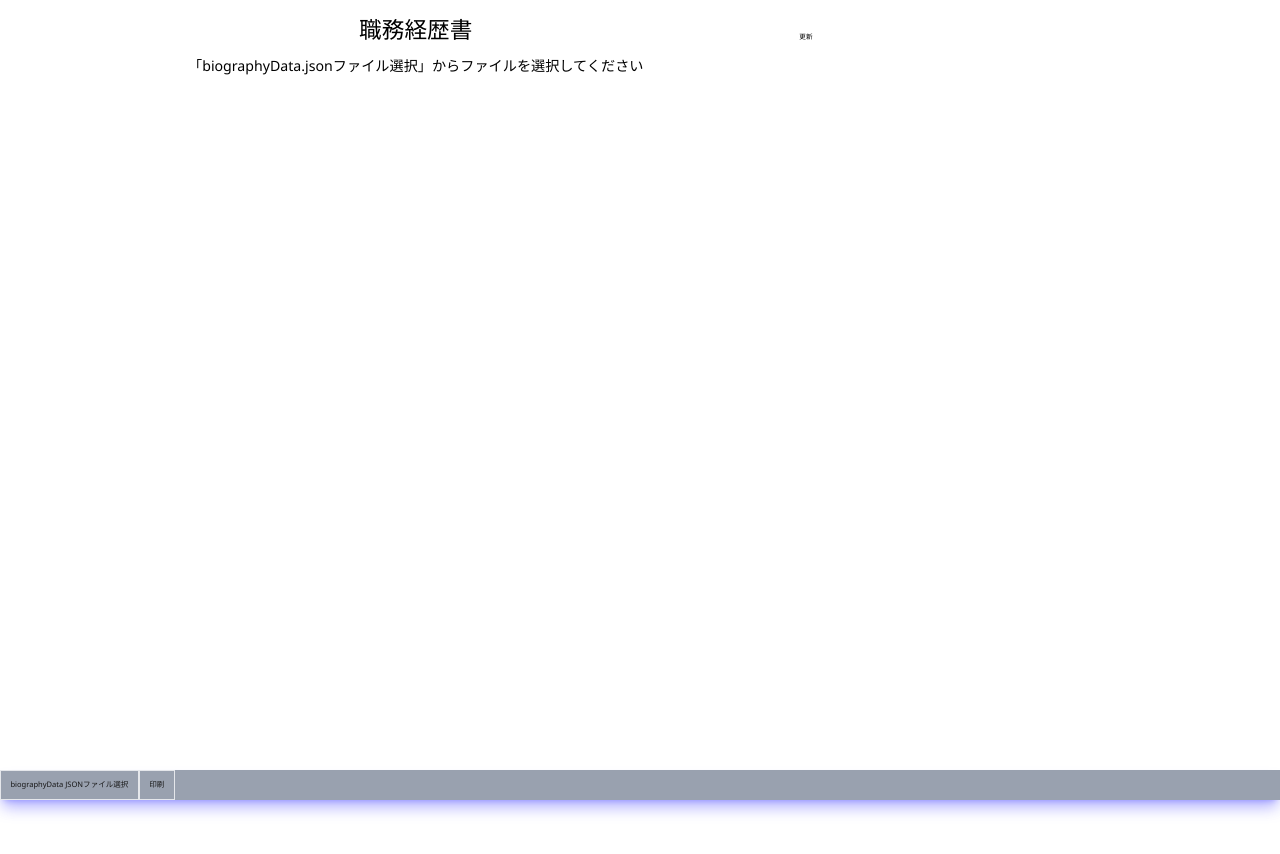
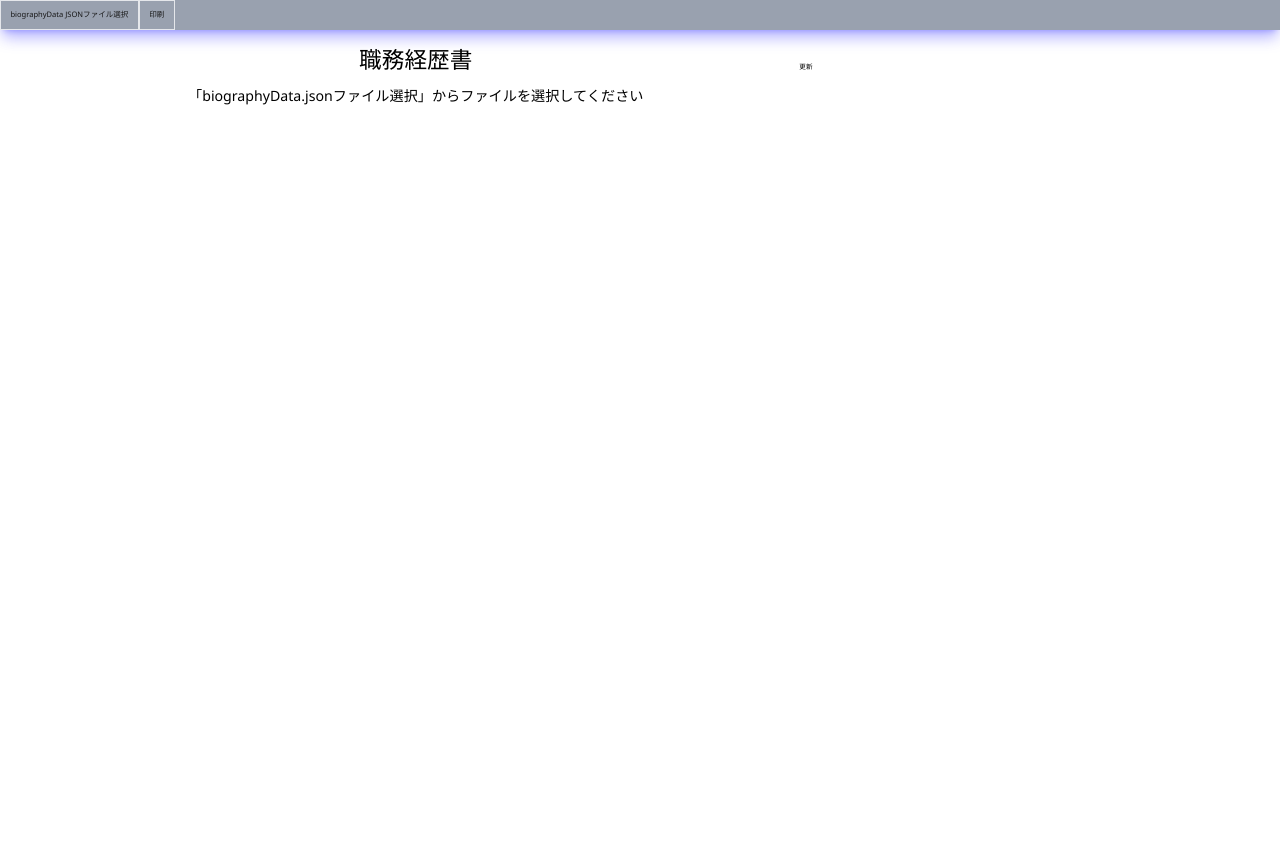
Before and after one commit to phinesze/phinesze-careers-next, a Next.js app: page /preview in a window 1280 px wide. Shown: the top 854 px of the page. Built offline with nearby package versions, Linux system fonts and the light colour scheme.

Commit message:
レイアウトを改善し、CareerSectionを<main>タグでラップしました。LayoutButtonsの位置を修正しました。

```diff
--- a/src/app/preview/page.tsx
+++ b/src/app/preview/page.tsx
@@ -4,9 +4,13 @@ import LayoutButtons from "@/components/layoutButtons";
 // プレビュー用ページ
 export default function PreviewPage() {
   return (
-    <div className=" h-full w-full bg-white p-[5mm]">
-      <CareerSection />
-      <LayoutButtons />
+    <div className="bg-white">
+      <div className="fixed top-0 left-0 w-full">
+        <LayoutButtons />
+      </div>
+      <div className="mt-16 p-[5mm]">
+        <CareerSection />
+      </div>
     </div>
   );
 }
--- a/src/components/layoutButtons.tsx
+++ b/src/components/layoutButtons.tsx
@@ -11,7 +11,7 @@ export default function LayoutButtons() {
   const handlePrint = () => print();
 
   return (
-    <footer className="fixed bottom-0 left-0 h-16 w-full bg-gray-400 shadow-lg shadow-indigo-500/50 print:hidden">
+    <footer className="h-16 w-full bg-gray-400 shadow-lg shadow-indigo-500/50 print:hidden">
       <button className="relative inline-block h-16 border border-gray-200 px-5">
         <span>biographyData JSONファイル選択</span>
         <input
--- a/src/components/organisms/CareerSection/index.tsx
+++ b/src/components/organisms/CareerSection/index.tsx
@@ -12,7 +12,7 @@ export default function CareerSection() {
   const { isSecrets } = useCareerTableSections();
 
   return (
-    <div className="min-h-[297mm] w-[210mm] bg-white text-black">
+    <main className="min-h-[297mm] w-[210mm] bg-white text-black">
       <section className="relative mb-5">
         <div className="text-center text-5xl">職務経歴書</div>
         {isSecrets && <div className="text-xl">機密要素あり</div>}
@@ -44,6 +44,6 @@ export default function CareerSection() {
           「biographyData.jsonファイル選択」からファイルを選択してください
         </div>
       )}
-    </div>
+    </main>
   );
 }
```
